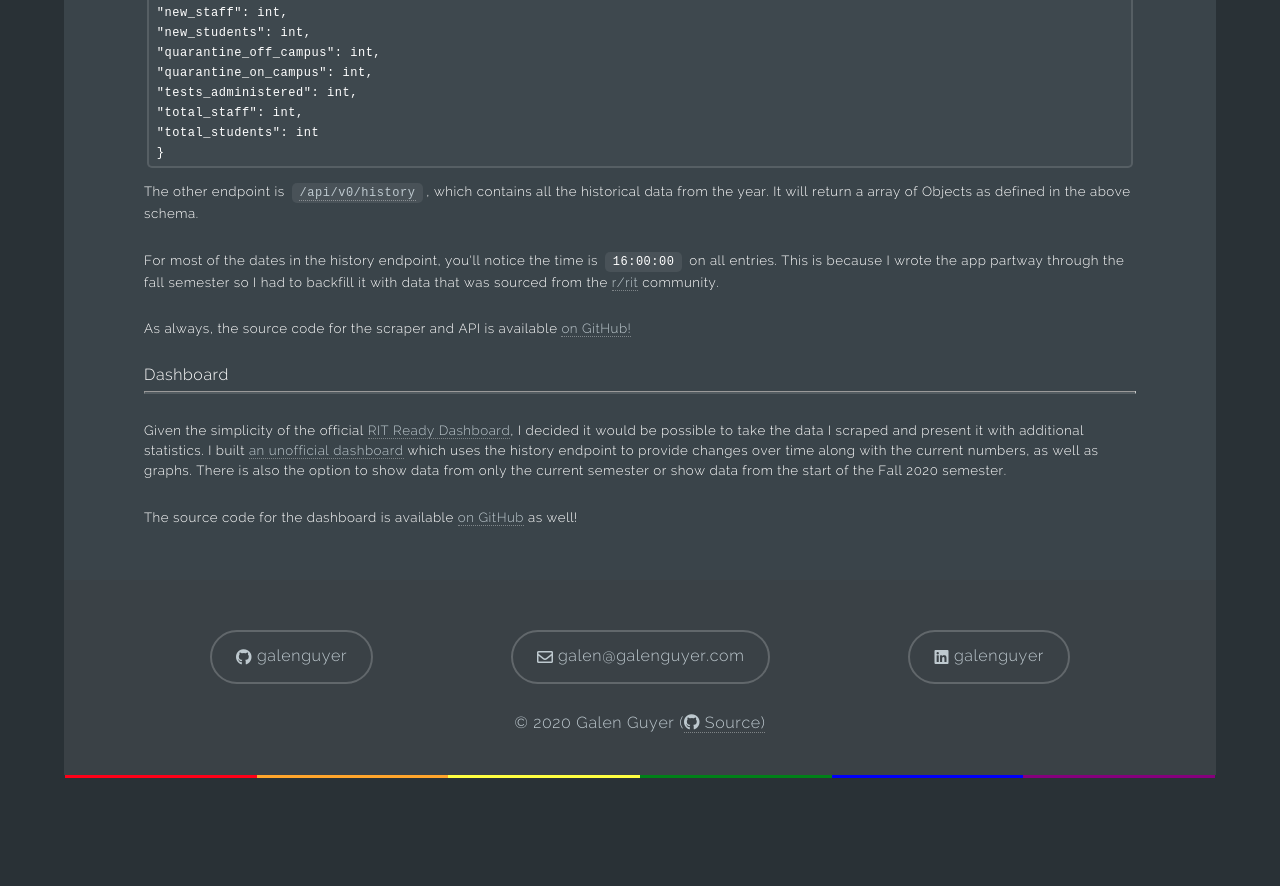
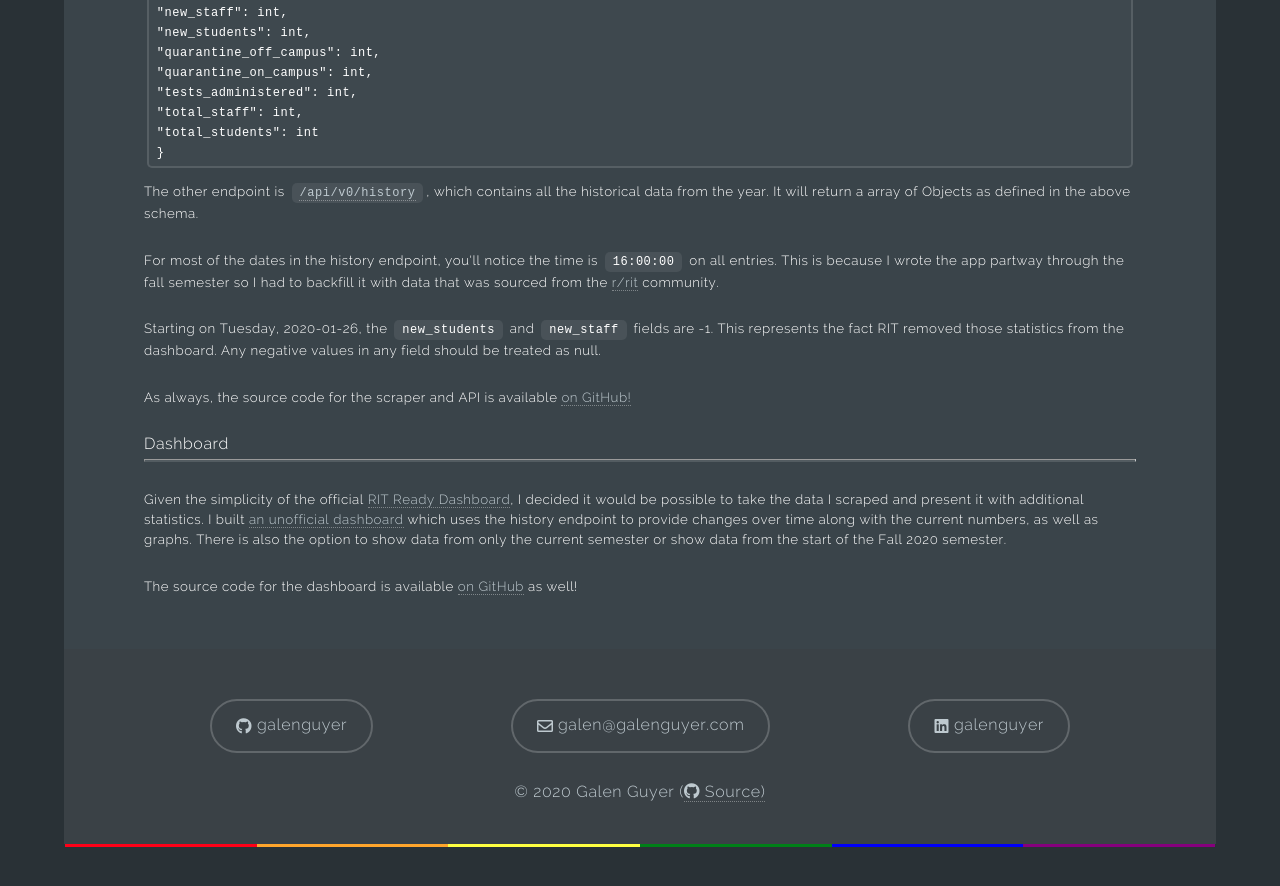
Before and after one commit to galenguyer/galenguyer.github.io.v1, a Jekyll site: the page built from projects/ritcoviddashboard.html, in a window 1280 px wide and 900 px high, scrolled down 957 px. Shown: the top 886 px of the window. Built offline with Jekyll 4.4.1, drawn with Linux system fonts in a browser that asks for light colours; before the commit the page ends 1789 px from its top, so only the background shows below that.

Commit message:
update ritcoviddashboard -1 info

```diff
--- a/projects/ritcoviddashboard.html
+++ b/projects/ritcoviddashboard.html
@@ -70,6 +70,11 @@ id: ritcoviddashboard
         data that was sourced from the <a href="https://reddit.com/r/rit">r/rit</a> community.
     </p>
     <p>
+        Starting on Tuesday, 2020-01-26, the <code>new_students</code> and <code>new_staff</code> fields are -1. This
+        represents the fact RIT removed those statistics from the dashboard. Any negative values in any field should
+        be treated as null.
+    </p>
+    <p>
         As always, the source code for the scraper and API is available
         <a href="https://github.com/galenguyer/rit-covid-poller">on GitHub!</a>
     </p>
```
